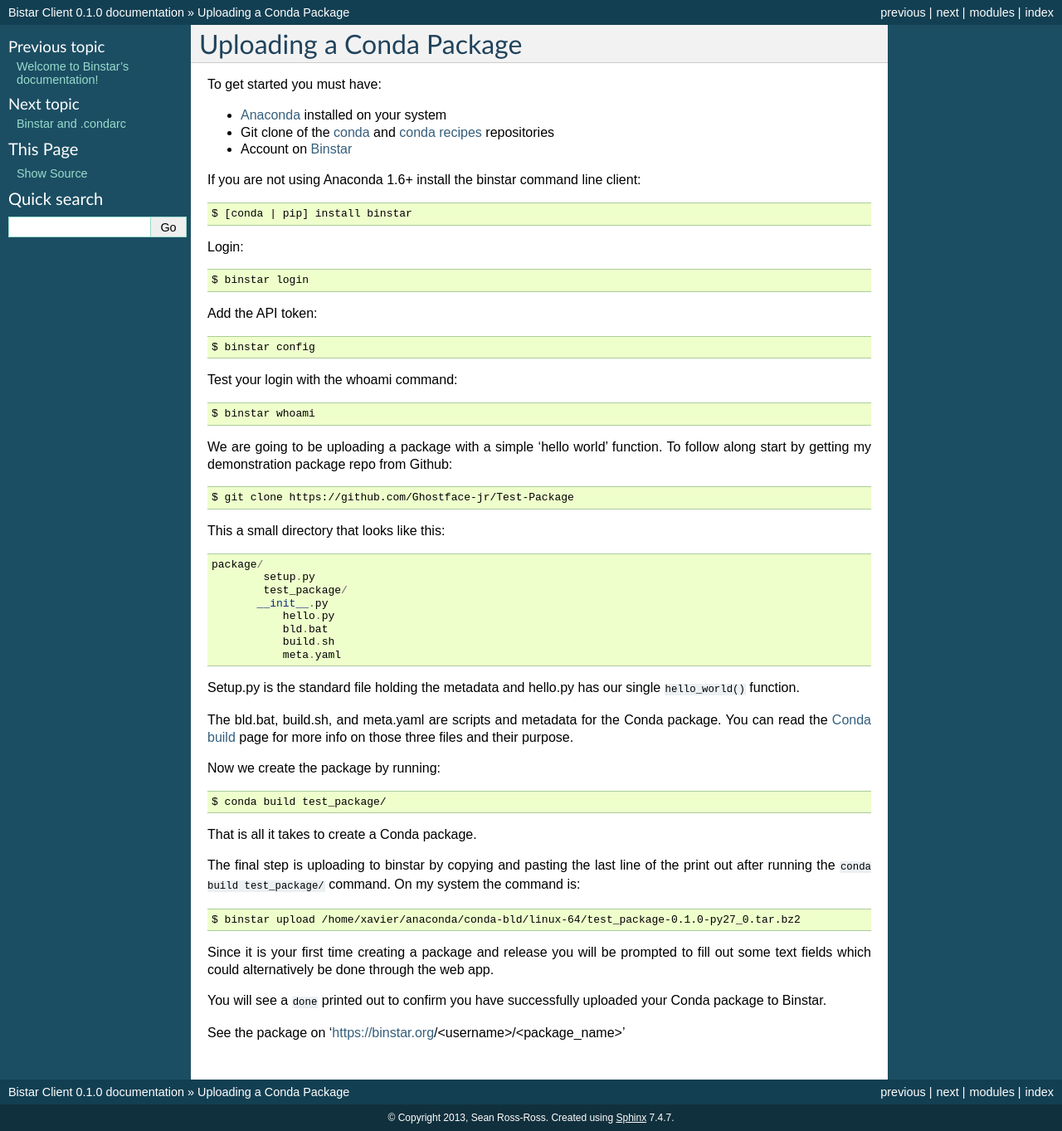
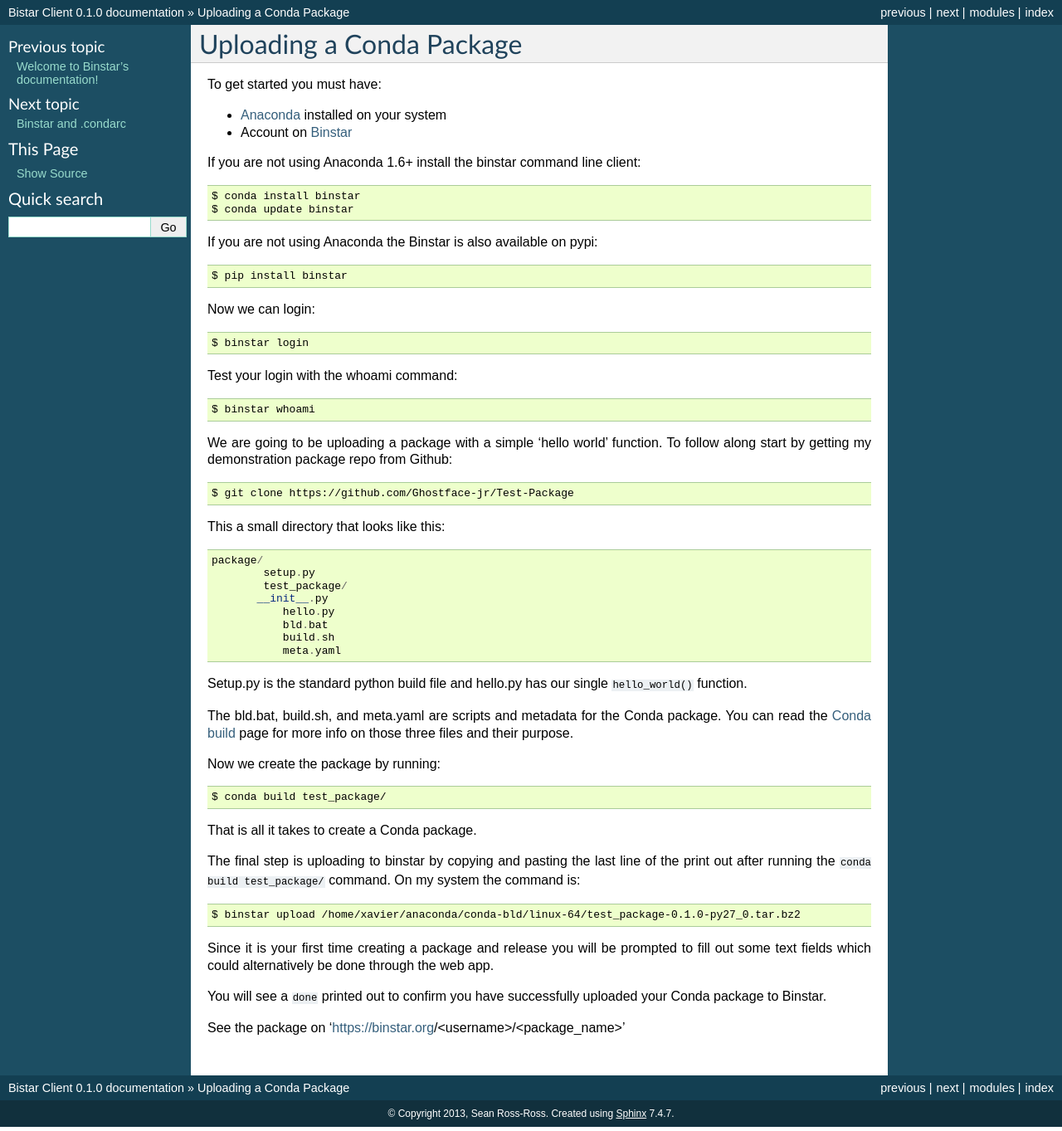
Before and after one commit to anaconda/anaconda-client, a Sphinx documentation site: the page built from doc/getting_started.rst, in a window 1280 px wide. Shown: the whole page at 83% size. Built offline with Sphinx 7.4.7, drawn with Linux system fonts in a browser that asks for light colours.

Commit message:
Update getting_started.rst

```diff
--- a/doc/getting_started.rst
+++ b/doc/getting_started.rst
@@ -4,32 +4,30 @@ Uploading a Conda Package
 To get started you must have:
 
 * Anaconda_ installed on your system
-* Git clone of the conda_ and `conda recipes`_ repositories
 * Account on Binstar_
 
 .. _Anaconda: http://docs.continuum.io/anaconda/install.html
-
-.. _conda: https://github.com/continuumio/conda
-
-.. _`conda recipes`: https://github.com/ContinuumIO/conda-recipes
 
 .. _Binstar: https://binstar.org/
 
 If you are not using Anaconda 1.6+ install the binstar command line client::
 
-	$ [conda | pip] install binstar
+	$ conda install binstar
+	$ conda update binstar
 
-Login::
+If you are not using Anaconda the Binstar is also available on pypi::
+
+	$ pip install binstar
+
+Now we can login::
 
 	$ binstar login
 
-Add the API token::
-
-	$ binstar config
 
 Test your login with the whoami command::
 
 	$ binstar whoami
+
 
 We are going to be uploading a package with a simple 'hello world' function. To follow along start by getting my demonstration package repo from Github::
 
@@ -49,7 +47,7 @@ This a small directory that looks like this:
 		   build.sh
 		   meta.yaml
 
-Setup.py is the standard file holding the metadata and hello.py has our single ``hello_world()`` function.
+Setup.py is the standard python build file and hello.py has our single ``hello_world()`` function.
 
 The bld.bat, build.sh, and meta.yaml are scripts and metadata for the Conda package. You can read the `Conda build`_ page for more info on those three files and their purpose.
 
```
